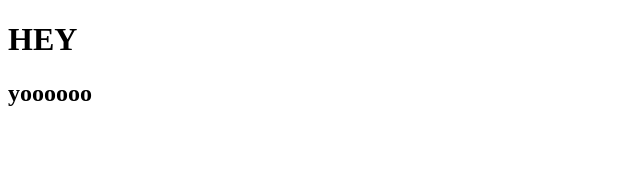
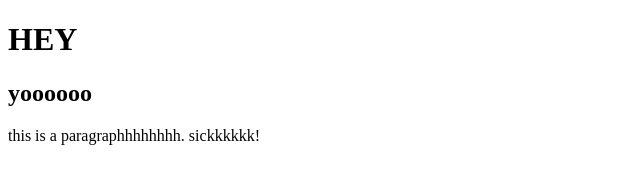
Before and after one commit to TheNoBonesZone/aroundTheWorldQuiz, a plain HTML site: page index.html in a window 1280 px wide. Shown: the whole page, without its empty margins (0-640 px from the left). Drawn offline with Linux system fonts and the light colour scheme.

Commit message:
testing push

```diff
--- a/index.html
+++ b/index.html
@@ -9,5 +9,7 @@
 <body>
     <h1>HEY</h1>
     <h2>yoooooo</h2>
+
+    <p>this is a paragraphhhhhhhh. sickkkkkk!</p>
 </body>
 </html>
```
